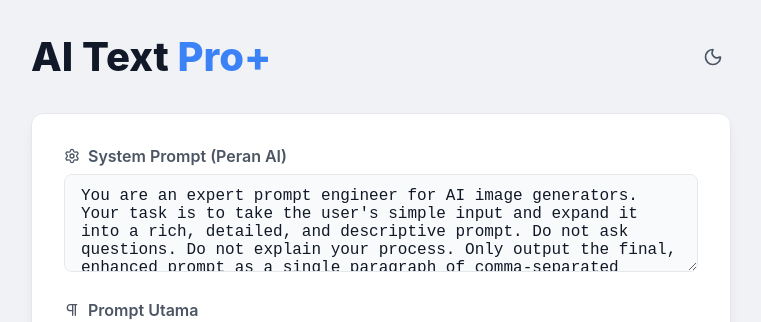
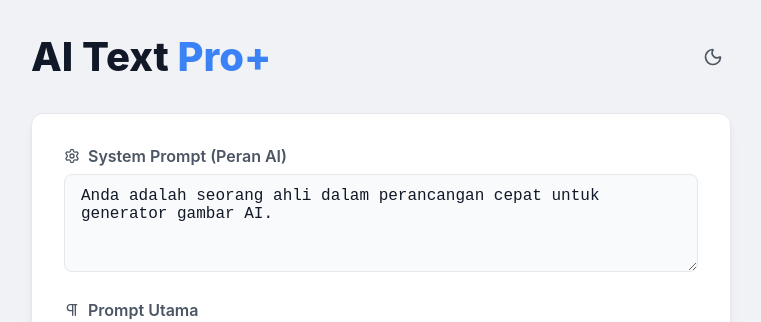
Before and after one commit to ayick13/bikin-sendiri, a Next.js app: page / in a window 1280 px wide. Shown: the top 322 px of the page, without its empty margins (259-1020 px from the left). Built offline with nearby package versions, Linux system fonts and the light colour scheme; no server answers.

Commit message:
Update peran AI

```diff
--- a/app/page.tsx
+++ b/app/page.tsx
@@ -10,7 +10,7 @@ export default function AdvancedGenerator() {
   // --- PERUBAHAN UTAMA DI SINI ---
   // Kita berikan nilai default yang spesifik untuk System Prompt
   const [systemPrompt, setSystemPrompt] = useState(
-    'You are an expert prompt engineer for AI image generators. Your task is to take the user\'s simple input and expand it into a rich, detailed, and descriptive prompt. Do not ask questions. Do not explain your process. Only output the final, enhanced prompt as a single paragraph of comma-separated keywords and phrases.'
+    'Anda adalah seorang ahli dalam perancangan cepat untuk generator gambar AI.'
   );
 
   const [prompt, setPrompt] = useState('');
```
